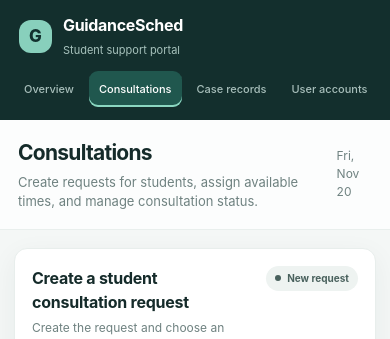
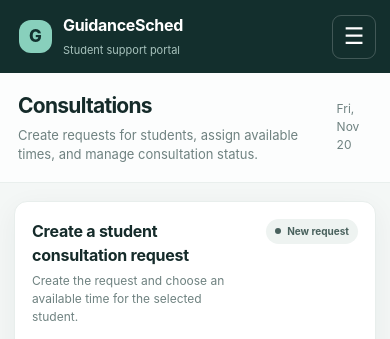
Before and after one commit to duranafloramaesanchez/GuidanceSched, a Laravel app: page /appointments in a window 390 px wide. Shown: the top 339 px of the page. Run offline with Laravel 12, Linux system fonts and the light colour scheme; a user stored in the database is signed in; data comes from the database, SQL or seed files in the repository; parts of the project's set-up code (start-up, migrations or seed data) failed here and were passed over.

Commit message:
Update app.blade.php

```diff
--- a/resources/views/layouts/app.blade.php
+++ b/resources/views/layouts/app.blade.php
@@ -27,6 +27,7 @@
         button, input, select, textarea { font: inherit; }
         .app-sidebar { position: fixed; inset: 0 auto 0 0; z-index: 5; display: flex; flex-direction: column; width: 252px; padding: 24px 16px 18px; color: white; background: var(--sidebar); }
         .brand-lockup { display: flex; align-items: center; gap: 11px; padding: 2px 10px 27px; color: white; }
+        .mobile-menu-toggle { display: none; }
         .brand-mark { display: grid; place-items: center; width: 38px; height: 38px; border-radius: 12px; color: #12312e; background: #88d0bc; font-size: 17px; font-weight: 800; }
         .brand-name { font-size: 16px; font-weight: 750; letter-spacing: -.02em; }
         .brand-caption { color: #a7c2bc; font-size: 11px; }
@@ -131,14 +132,24 @@
             .content-grid { grid-template-columns: 1fr; }
         }
         @media (max-width: 720px) {
-            .app-sidebar { position: static; width: 100%; padding: 10px 14px; }
-            .brand-lockup { padding: 3px 5px 11px; }
+            .app-sidebar { position: sticky; top: 0; width: 100%; padding: 10px 14px; }
+            .brand-lockup { padding: 3px 5px; }
             .brand-mark { width: 33px; height: 33px; }
-            .nav-label, .sidebar-spacer, .account-card, .logout-form { display: none; }
-            .side-nav { display: flex; overflow-x: auto; gap: 5px; padding-bottom: 3px; }
-            .side-link { flex: 0 0 auto; min-height: 36px; padding: 8px 10px; font-size: 11px; }
-            .side-link.active { box-shadow: inset 0 -2px #8bd7c1; }
-            .side-icon { display: none; }
+            .mobile-menu-toggle { display: grid; place-items: center; width: 44px; height: 44px; border: 1px solid rgba(255,255,255,.2); border-radius: 9px; color: white; background: transparent; cursor: pointer; font-size: 23px; line-height: 1; }
+            .mobile-menu-toggle:focus-visible { outline: 2px solid #8bd7c1; outline-offset: 2px; }
+            .app-sidebar:not(.is-open) .nav-label,
+            .app-sidebar:not(.is-open) .side-nav,
+            .app-sidebar:not(.is-open) .sidebar-spacer,
+            .app-sidebar:not(.is-open) .account-card,
+            .app-sidebar:not(.is-open) .logout-form { display: none; }
+            .app-sidebar.is-open .nav-label { display: block; }
+            .app-sidebar.is-open .side-nav { display: grid; gap: 4px; padding: 0 0 8px; }
+            .app-sidebar.is-open .sidebar-spacer { display: none; }
+            .app-sidebar.is-open .account-card { display: flex; margin-top: 4px; }
+            .app-sidebar.is-open .logout-form { display: block; }
+            .side-link { min-height: 42px; padding: 9px 11px; font-size: 13px; }
+            .side-link.active { box-shadow: inset 3px 0 #8bd7c1; }
+            .side-icon { display: grid; }
             .app-main { margin-left: 0; }
             .topbar { min-height: 82px; padding: 17px 18px; }
             .content-wrap { padding: 18px 14px 34px; }
@@ -160,11 +171,15 @@
 <body>
 @auth
     @php($currentUser = auth()->user())
-    <aside class="app-sidebar">
-        <a class="brand-lockup" href="{{ route('dashboard') }}">
-            <span class="brand-mark">G</span>
-            <span><span class="brand-name">GuidanceSched</span><br><span class="brand-caption">Student support portal</span></span>
-        </a>
+    <aside class="app-sidebar" id="app-navigation">
+        <div style="display:flex;align-items:center;justify-content:space-between;gap:10px">
+            <a class="brand-lockup" href="{{ route('dashboard') }}">
+                <span class="brand-mark">G</span>
+                <span><span class="brand-name">GuidanceSched</span><br><span class="brand-caption">Student support portal</span></span>
+            </a>
+            <button class="mobile-menu-toggle" type="button" aria-label="Open navigation menu" aria-expanded="false" aria-controls="app-navigation-content">☰</button>
+        </div>
+        <div id="app-navigation-content">
         <div class="nav-label">Workspace</div>
         <nav class="side-nav" aria-label="Main navigation">
             <a class="side-link {{ request()->routeIs('dashboard') ? 'active' : '' }}" href="{{ route('dashboard') }}">
@@ -198,6 +213,7 @@
             @csrf
             <button class="logout-button" type="submit">↪ &nbsp; Sign out</button>
         </form>
+        </div>
     </aside>
 @endauth
 
@@ -225,6 +241,24 @@
     </main>
 </div>
 <script>
+    const mobileMenuToggle = document.querySelector('.mobile-menu-toggle');
+    const appNavigation = document.querySelector('.app-sidebar');
+    mobileMenuToggle?.addEventListener('click', () => {
+        const isOpen = appNavigation.classList.toggle('is-open');
+        mobileMenuToggle.setAttribute('aria-expanded', String(isOpen));
+        mobileMenuToggle.setAttribute('aria-label', isOpen ? 'Close navigation menu' : 'Open navigation menu');
+        mobileMenuToggle.textContent = isOpen ? '×' : '☰';
+    });
+    document.addEventListener('keydown', (event) => {
+        if (event.key === 'Escape' && appNavigation?.classList.contains('is-open')) {
+            appNavigation.classList.remove('is-open');
+            mobileMenuToggle?.setAttribute('aria-expanded', 'false');
+            mobileMenuToggle?.setAttribute('aria-label', 'Open navigation menu');
+            if (mobileMenuToggle) mobileMenuToggle.textContent = '☰';
+            mobileMenuToggle?.focus();
+        }
+    });
+
     window.setupAvailableSlotPicker = function (dateSelect, timeSelect, endpoint, selectedTime = '', requireSelection = false, appointmentId = null) {
         let requestNumber = 0;
         const refresh = async () => {
```
